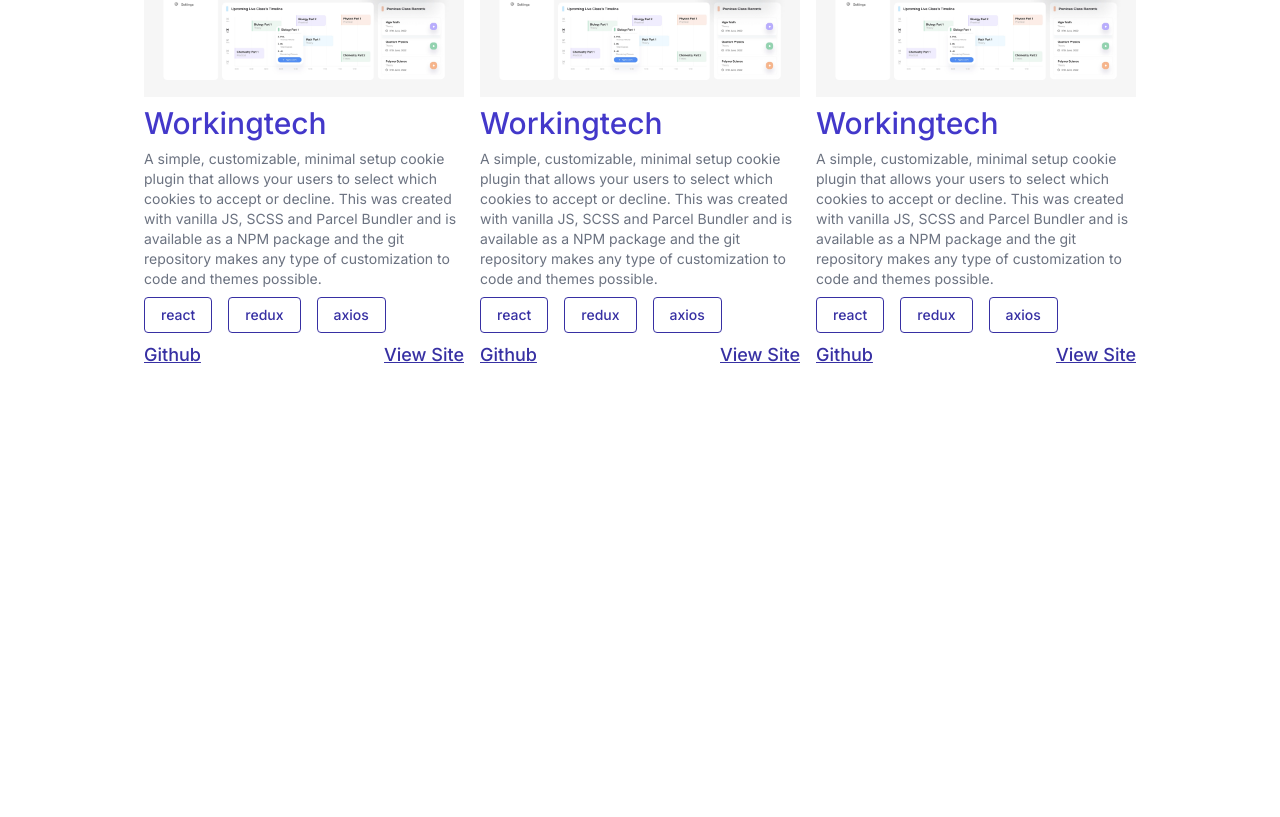
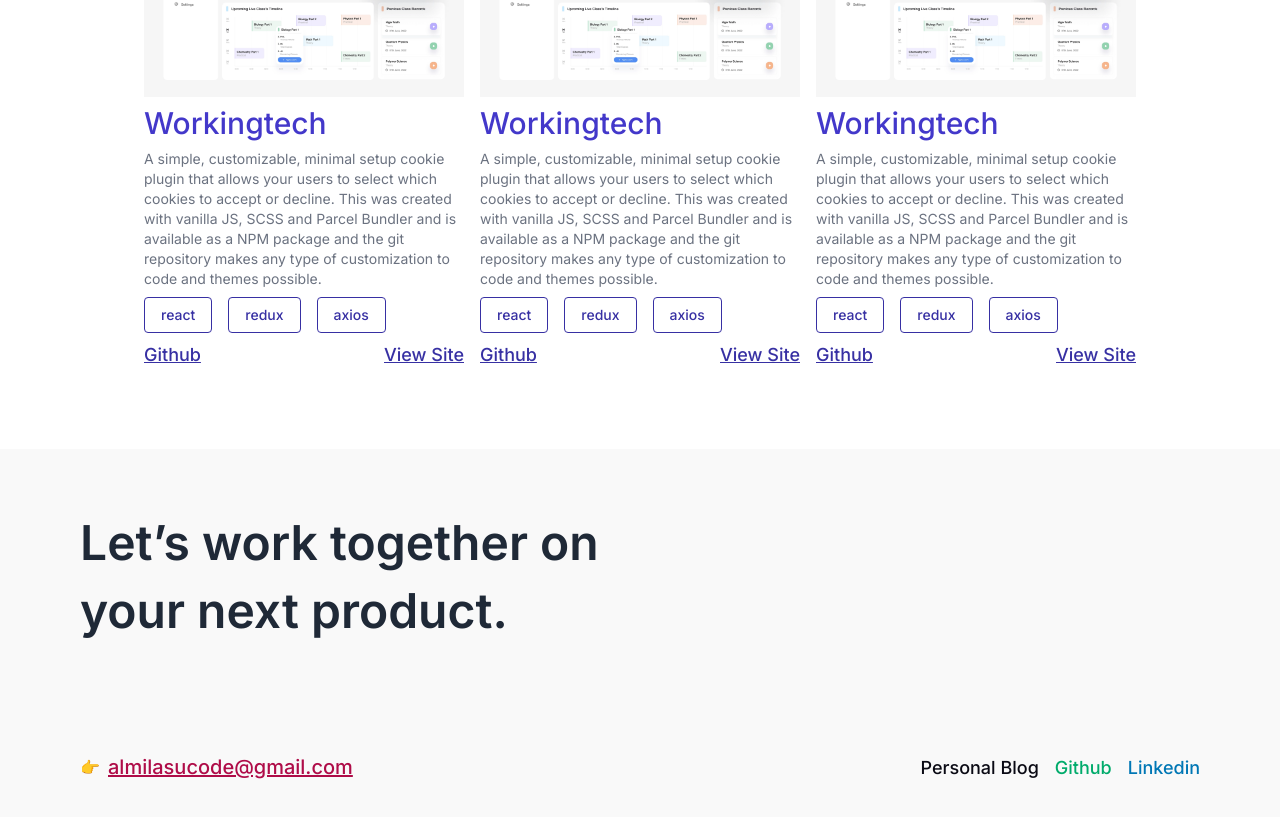
Before and after one commit to MuhammedZeki/fsweb, a React (Vite) app: page / in a window 1280 px wide. Shown: the part 1920-2737 px from the top of the page. Before the commit the page ends 2369 px from the top, so only its background shows below. Built offline with nearby package versions, Linux system fonts and the light colour scheme.

Commit message:
Footer added

```diff
--- a/src/App.jsx
+++ b/src/App.jsx
@@ -1,8 +1,10 @@
 import "./App.css";
 import Content from "./pages/Content";
+import Footer from "./pages/Footer";
 import Home from "./pages/Home";
 const App = () => {
   return (
+    <>
       <div
         style={{
           padding: "1rem",
@@ -13,6 +15,8 @@
         <Home />
         <Content />
       </div>
+      <Footer />
+    </>
   );
 };
 
--- /dev/null
+++ b/src/pages/Footer.jsx
@@ -0,0 +1,40 @@
+const Footer = () => {
+  return (
+    <footer className="d-flex items-start   bg-[#F9F9F9]">
+      <div
+        style={{
+          padding: "1rem",
+          margin: "1rem auto",
+        }}
+        className="d-flex-col gap-12 w-[90%]"
+      >
+        <div
+          style={{ padding: "2rem 0" }}
+          className="d-flex-col gap-2 font-inter font-semibold text-5xl leading-[125%] text-[#1F2937]"
+        >
+          <p>Let’s work together on</p>
+          <p>your next product.</p>
+        </div>
+        <div
+          style={{ padding: "2rem 0" }}
+          className="d-flex items-center justify-between"
+        >
+          <div className="d-flex items-center gap-2 cursor-pointer">
+            👉
+            <span className="font-inter font-medium text-xl text-[#AF0C48] underline tracking-[5%]">
+              {" "}
+              almilasucode@gmail.com
+            </span>
+          </div>
+          <div className="d-flex items-center gap-4 font-inter font-medium text-lg leading-[150%] tracking-[1%] ">
+            <span className="text-[#0A0A14]">Personal Blog</span>
+            <span className="text-[#00AB6B]">Github</span>
+            <span className="text-[#0077B5]">Linkedin</span>
+          </div>
+        </div>
+      </div>
+    </footer>
+  );
+};
+
+export default Footer;
```
Lines whose indentation alone changed are shown as unchanged.
